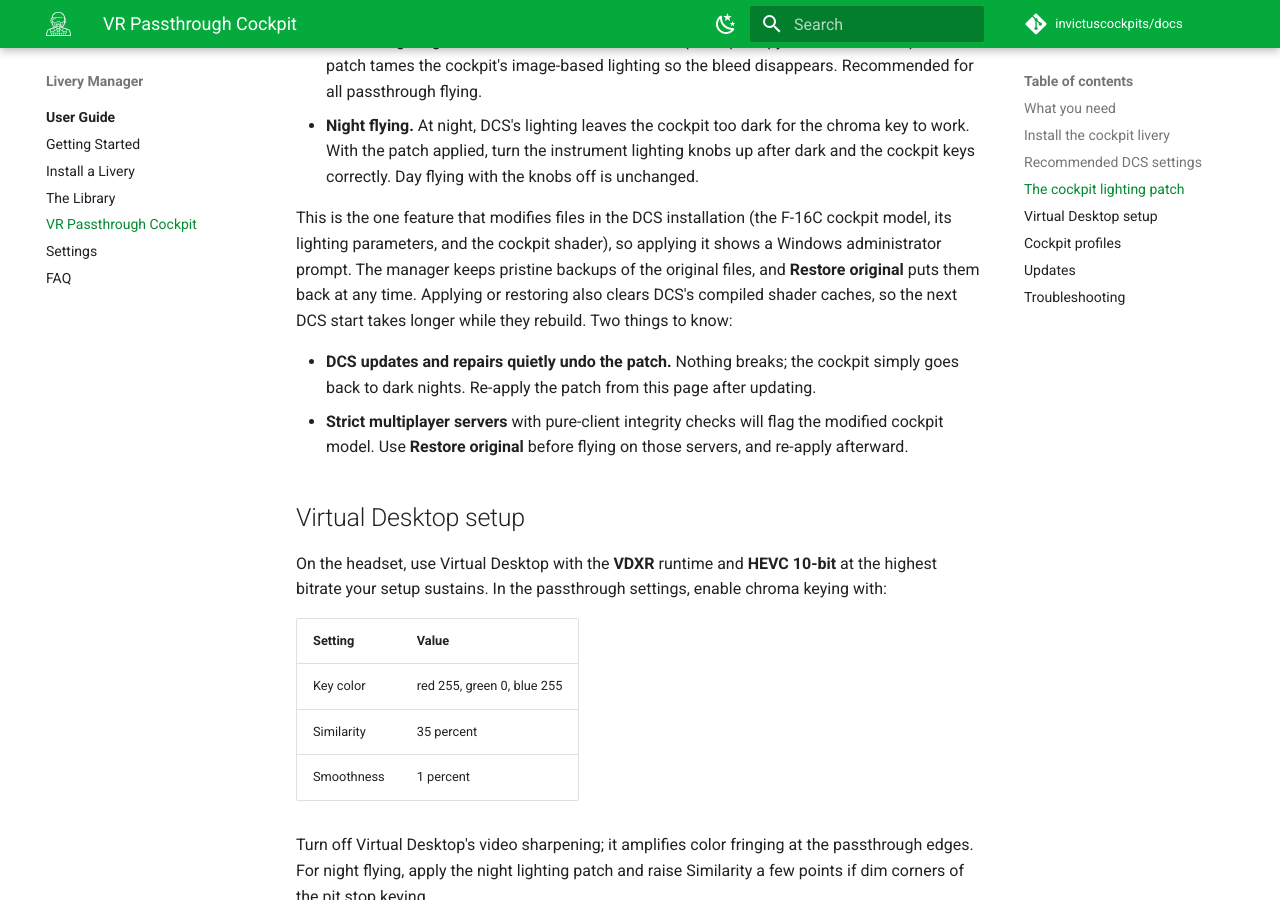
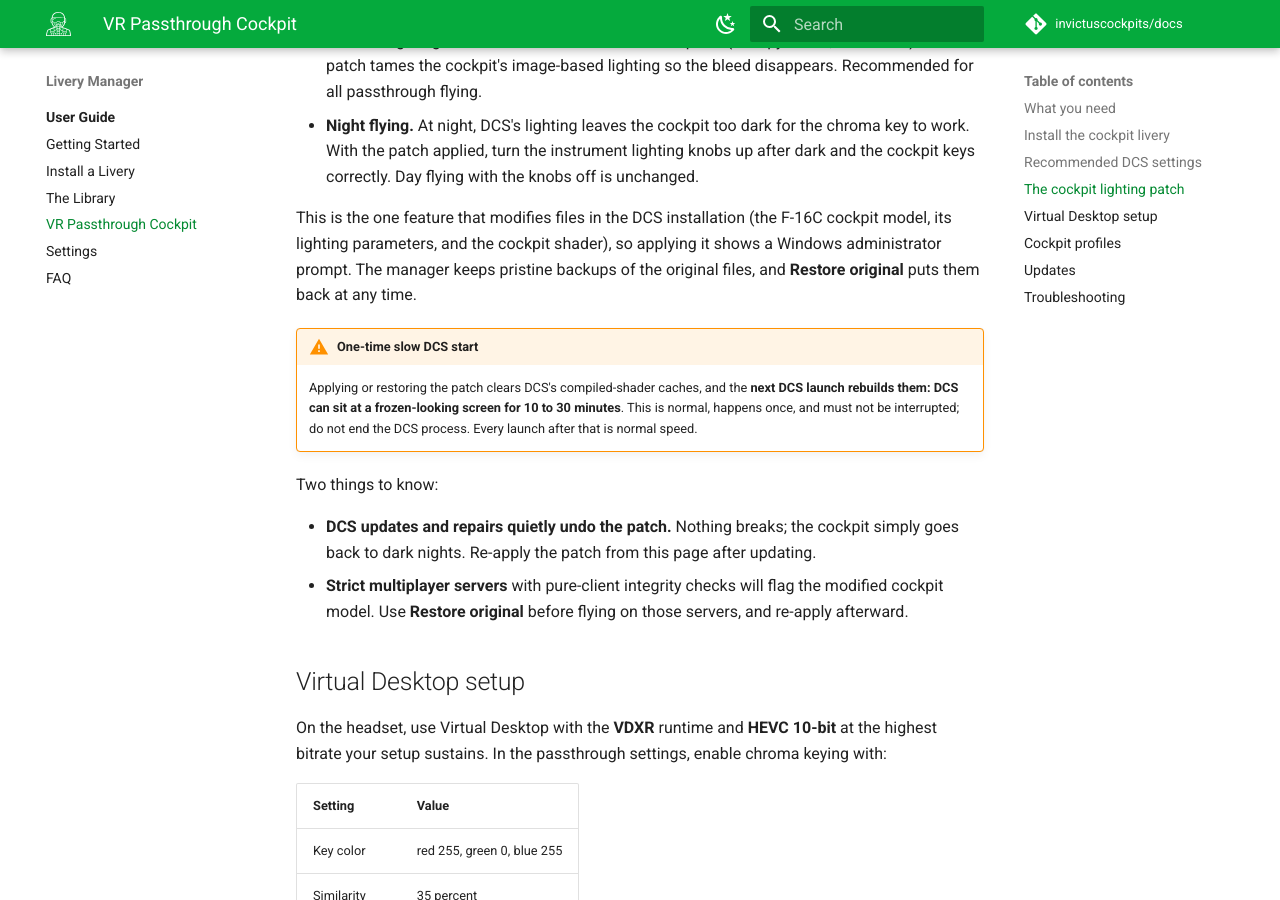
Before and after one commit to invictuscockpits/docs, an MkDocs documentation site: the page built from docs/livery-manager/user-guide/vr-passthrough.md, in a window 1280 px wide and 900 px high, scrolled down 3477 px. Built offline with MkDocs 1.6.1 and Material for MkDocs 9.7.7, drawn with Linux system fonts in a browser that asks for light colours; comment, search, counter and statistics services are not loaded.

Commit message:
VR guide: warning admonition for the one-time shader rebuild

```diff
--- a/docs/livery-manager/user-guide/vr-passthrough.md
+++ b/docs/livery-manager/user-guide/vr-passthrough.md
@@ -92,8 +92,15 @@ This is the one feature that modifies files in the DCS installation (the
 F-16C cockpit model, its lighting parameters, and the cockpit shader),
 so applying it shows a Windows administrator prompt. The manager keeps
 pristine backups of the original files, and **Restore original** puts
-them back at any time. Applying or restoring also clears DCS's compiled
-shader caches, so the next DCS start takes longer while they rebuild.
+them back at any time.
+
+!!! warning "One-time slow DCS start"
+    Applying or restoring the patch clears DCS's compiled-shader
+    caches, and the **next DCS launch rebuilds them: DCS can sit at a
+    frozen-looking screen for 10 to 30 minutes**. This is normal,
+    happens once, and must not be interrupted; do not end the DCS
+    process. Every launch after that is normal speed.
+
 Two things to know:
 
 - **DCS updates and repairs quietly undo the patch.** Nothing breaks; the
```
